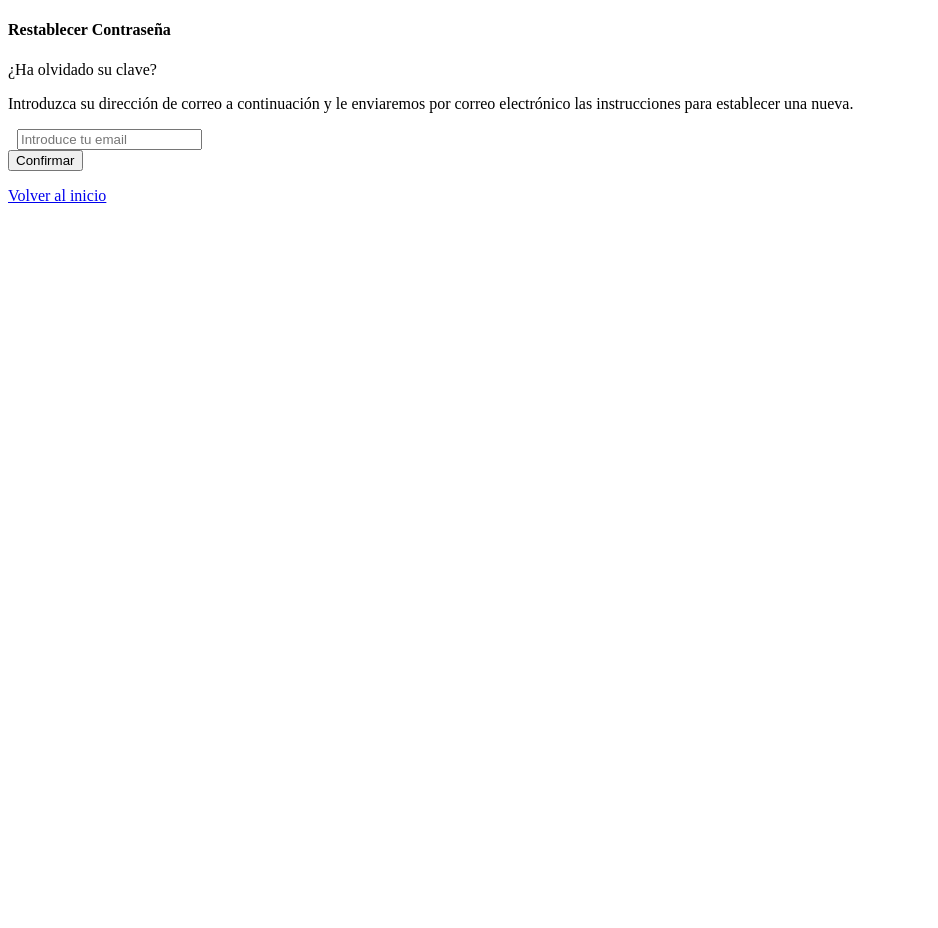
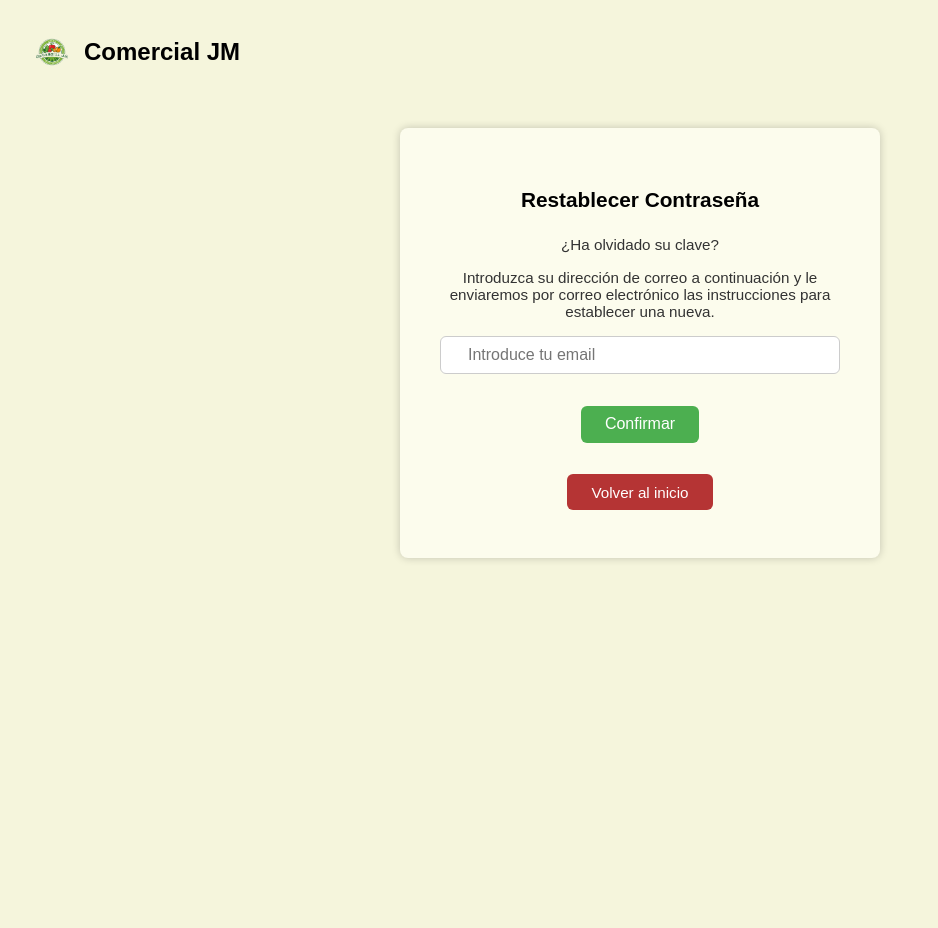
Before and after one commit to Bayron-Suazo/comercialjm, a Django app: page /accounts/password_reset/ in a window 1280 px wide. Shown: the whole page, without its empty margins (0-938 px from the left). Before the commit the page ends 203 px from the top, so only its background shows below. Run offline with Django 5.2, Linux system fonts and the light colour scheme; parts of the project's set-up code (start-up, migrations or seed data) failed here and were passed over.

Commit message:
subo avance de recuperacion de contraseña

```diff
--- /dev/null
+++ b/registration/static/registration/css/password_reset_form.css
@@ -0,0 +1,120 @@
+/* Estilo general del fondo */
+body {
+    margin: 0;
+    font-family: 'Poppins', sans-serif;
+    background-color: #F5F5DC;
+    height: 100vh;
+    display: flex;
+    justify-content: center;
+    align-items: start;
+    padding-top: 8rem;
+    position: relative;
+  }
+
+  /* Encabezado con logo y nombre */
+  .header-logo {
+    position: absolute;
+    top: 2rem;
+    left: 2rem;
+    display: flex;
+    align-items: center;
+    gap: 0.75rem;
+  }
+
+  .header-logo img {
+    height: 40px;
+  }
+
+  .header-logo span {
+    font-size: 1.5rem;
+    font-weight: 600;
+    color: #000;
+  }
+
+  /* Contenedor principal */
+  .welcome-container {
+    width: 100%;
+    display: flex;
+    justify-content: center;
+    align-items: start;
+  }
+
+  /* Caja del formulario */
+  .reset-password-container {
+    background-color: #fcfced;
+    border-radius: 8px;
+    box-shadow: 0 0 8px rgba(0, 0, 0, 0.2);
+    padding: 2rem 2.5rem;
+    max-width: 400px;
+    text-align: center;
+  }
+
+  /* Título */
+  .reset-password-container h4 {
+    margin-bottom: 1.5rem;
+    font-size: 1.3rem;
+    color: #000;
+  }
+
+  /* Texto descriptivo */
+  .reset-password-container p {
+    font-size: 0.95rem;
+    color: #333;
+    margin-bottom: 1rem;
+  }
+
+  /* Input con ícono */
+  .input-icon {
+    display: flex;
+    align-items: center;
+    background-color: #fff;
+    border: 1px solid #ccc;
+    border-radius: 6px;
+    padding: 0.5rem;
+    margin-bottom: 1rem;
+  }
+
+  .input-icon i {
+    color: #666;
+    margin-right: 0.5rem;
+  }
+
+  .input-icon input {
+    border: none;
+    outline: none;
+    width: 100%;
+    font-size: 1rem;
+  }
+
+  /* Botón confirmar */
+  .btn-primary {
+    background-color: #4CAF50;
+    color: white;
+    border: none;
+    padding: 0.6rem 1.5rem;
+    font-size: 1rem;
+    border-radius: 6px;
+    cursor: pointer;
+    margin-top: 1rem;
+    transition: background-color 0.3s ease;
+  }
+
+  .btn-primary:hover {
+    background-color: #45a049;
+  }
+
+  /* Botón de volver al login (estilizado como cancelar) */
+  .btn-link {
+    display: inline-block;
+    background-color: #b53434;
+    color: white !important;
+    padding: 0.6rem 1.5rem;
+    border-radius: 6px;
+    text-decoration: none;
+    margin-top: 1rem;
+    transition: background-color 0.3s ease;
+  }
+
+  .btn-link:hover {
+    background-color: #a72828;
+  }
--- a/registration/templates/registration/password_reset_form.html
+++ b/registration/templates/registration/password_reset_form.html
@@ -7,9 +7,15 @@
   <meta charset="UTF-8">
   <meta name="viewport" content="width=device-width, initial-scale=1, maximum-scale=1, user-scalable=no">
   <title>Recuperar Contraseña</title>
+  <link rel="stylesheet" href="{% static 'registration/css/password_reset_form.css' %}">
 </head>
 
 <body>
+
+  <div class="header-logo">
+    <img src="{% static 'registration/img/logo.png' %}" alt="Logo Comercial JM">
+    <span>Comercial JM</span>
+  </div>
 
   <div class="welcome-container">
     <div class="container">
```
